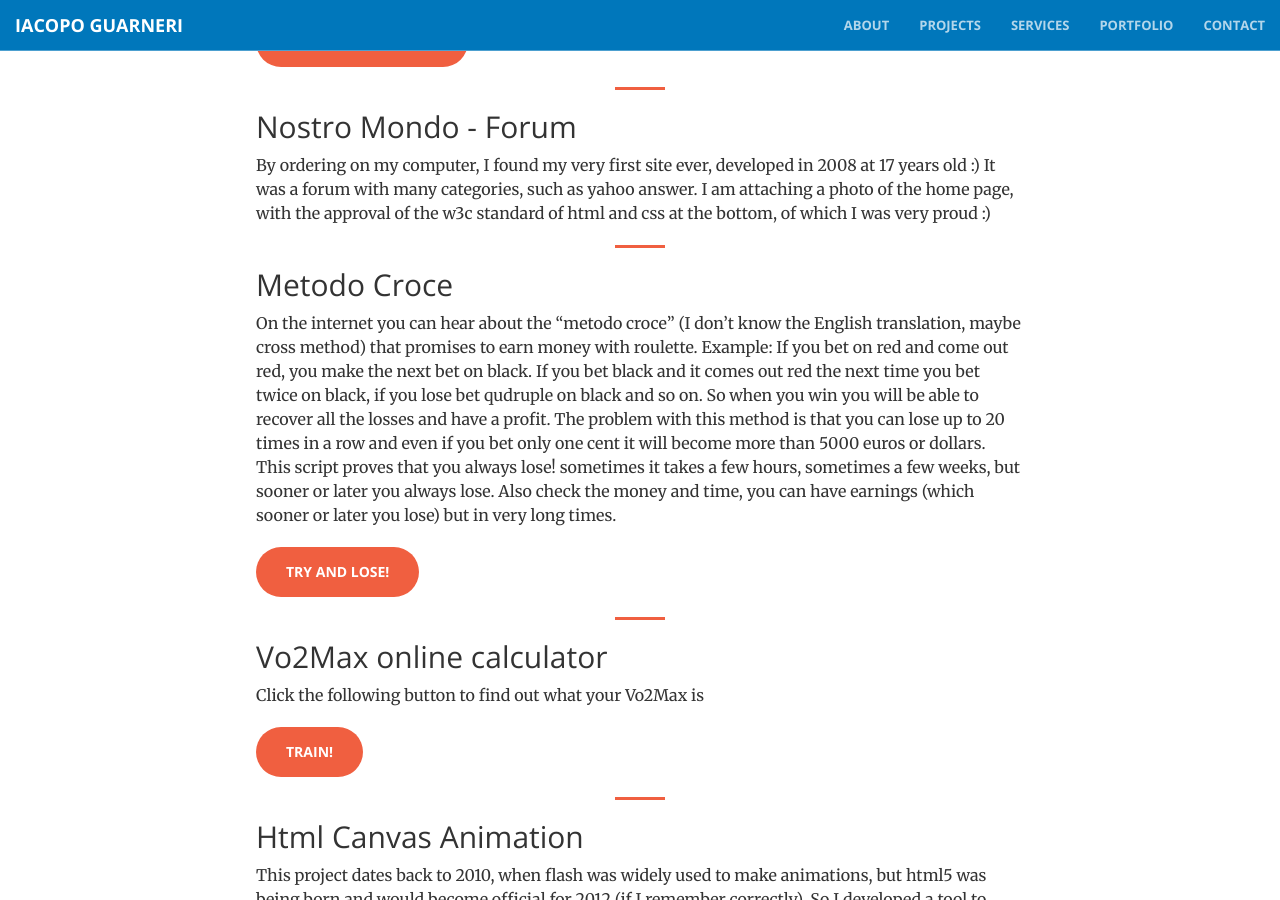
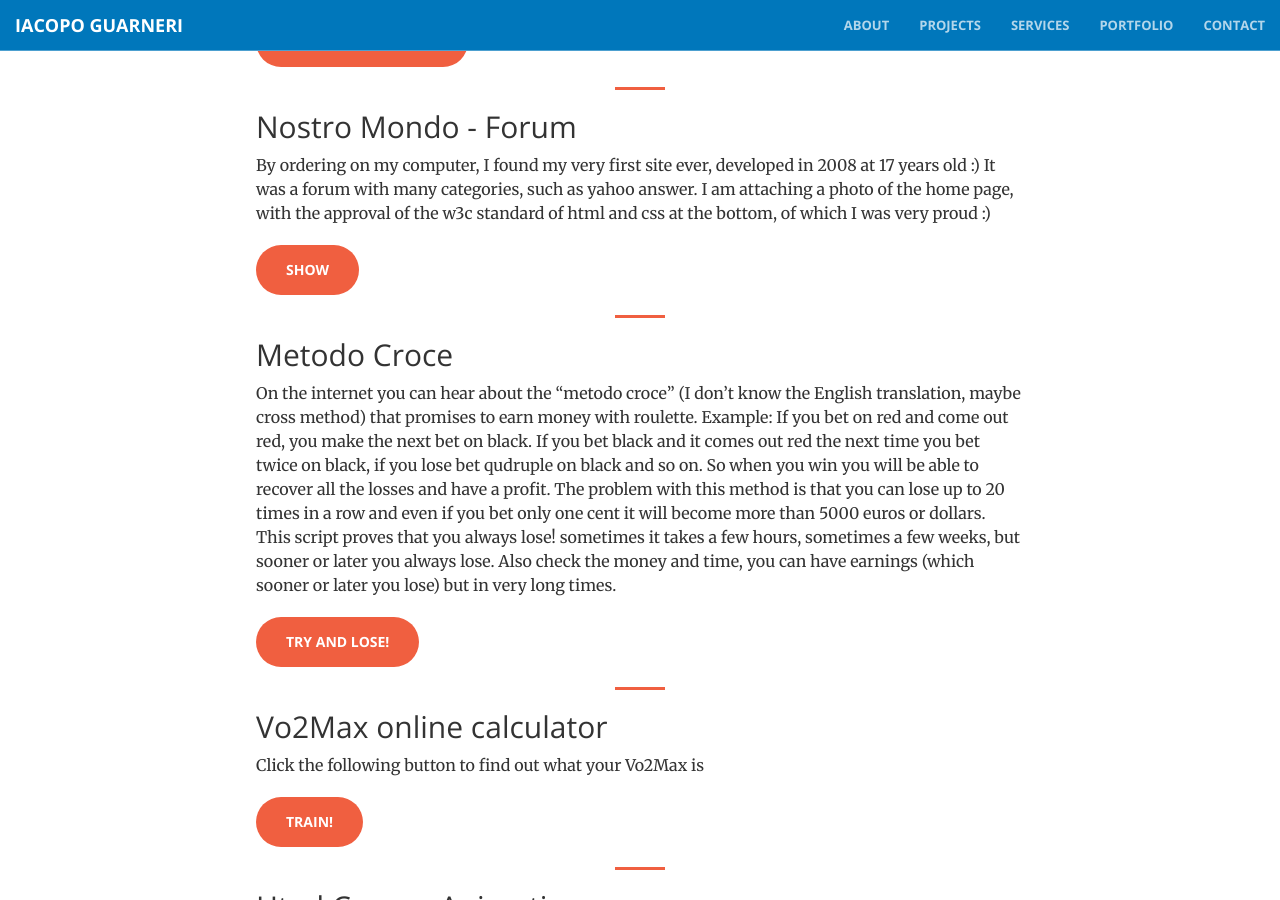
Before and after one commit to iacoposk8/iacoposk8.github.io, a Jekyll site: the page built from projects.md, in a window 1280 px wide and 900 px high, scrolled down 498 px. Built offline with Jekyll 4.4.1, drawn with Linux system fonts in a browser that asks for light colours.

Commit message:
Update projects.md

```diff
--- a/projects.md
+++ b/projects.md
@@ -17,6 +17,8 @@ To compare the GPUs I relied on the reports of: <a href="https://www.notebookche
 
 ## Nostro Mondo - Forum
 By ordering on my computer, I found my very first site ever, developed in 2008 at 17 years old :) It was a forum with many categories, such as yahoo answer. I am attaching a photo of the home page, with the approval of the w3c standard of html and css at the bottom, of which I was very proud :)
+
+<a href="/projects/nostro-mondo" class="btn btn-primary btn-xl">Show</a>
 
 ---
 
```
